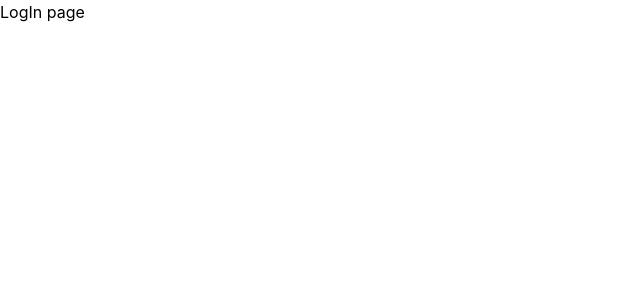
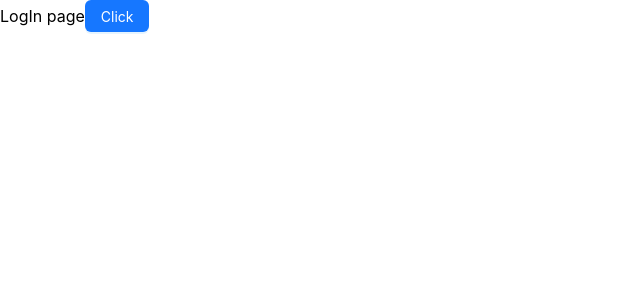
Before and after one commit to Tiep18/auto-management-client, a React (Vite) app: page /login in a window 1280 px wide. Shown: the top 300 px of the page, without its empty margins (0-640 px from the left). Built offline with nearby package versions, Linux system fonts and the light colour scheme.

Commit message:
fix taildwind issue, remove unused code

```diff
--- a/src/index.css
+++ b/src/index.css
@@ -17,10 +17,6 @@
   -webkit-text-size-adjust: 100%; */
 }
 
-body {
-  min-width: 100vh;
-}
-
 @layer components {
   .icon {
     @apply w-8 text-gray-400 h-8 rounded-[6px] mr-[11px] align-middle inline-flex justify-center items-center shadow-md;
--- a/src/pages/Home/Home.jsx
+++ b/src/pages/Home/Home.jsx
@@ -7,10 +7,7 @@ import { Outlet } from 'react-router-dom'
 
 const Home = () => {
   return (
-    <Layout
-      style={{ minHeight: '100vh' }}
-      className="bgc-fa ant-layout ant-layout-has-sider layout-dashboard  "
-    >
+    <Layout style={{ minHeight: '100vh' }} className="bgc-fa">
       <Nav />
       <Layout className="bgc-fa">
         <Header></Header>
--- a/src/pages/LogIn/LogIn.jsx
+++ b/src/pages/LogIn/LogIn.jsx
@@ -1,5 +1,12 @@
+import { Button } from 'antd'
+
 function LogIn() {
-  return <div>LogIn page</div>
+  return (
+    <div>
+      LogIn page
+      <Button type="primary">Click</Button>
+    </div>
+  )
 }
 
 export default LogIn
--- a/tailwind.config.cjs
+++ b/tailwind.config.cjs
@@ -4,5 +4,8 @@ module.exports = {
   theme: {
     extend: {},
   },
+  corePlugins: {
+    preflight: false,
+  },
   plugins: [],
 }
```
